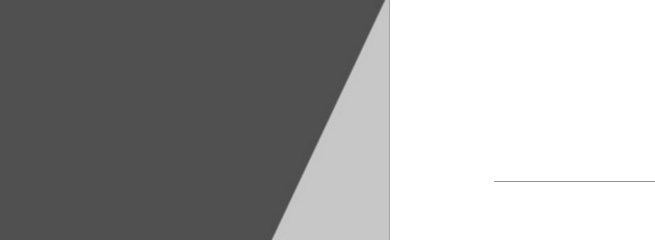
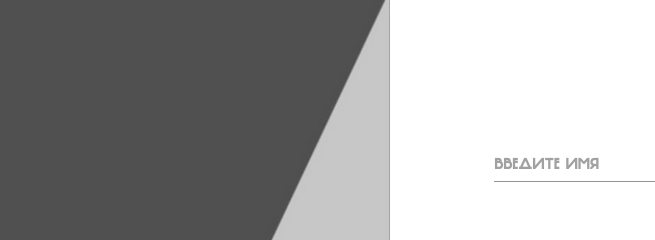
Before and after one commit to kudrinsacha/otkritka, a React (Create React App) app: page / in a window 1280 px wide. Shown: the top 240 px of the page, without its empty margins (0-655 px from the left). Built offline with nearby package versions, Linux system fonts and the light colour scheme.

Commit message:
fixed mui styles

```diff
--- a/src/components/Content/Content.js
+++ b/src/components/Content/Content.js
@@ -74,6 +74,7 @@ const Content = () => {
         <div className='content'>
             <div className='content-name'>
                 <Input
+                    color='secondary'
                     value={inputValue}
                     placeholder='Введите имя'
                     onChange={(e) => {
--- a/src/components/Content/Content.scss
+++ b/src/components/Content/Content.scss
@@ -38,13 +38,13 @@
 
 .MuiInputBase-input { //style mui input
   font-family: "Rostov", sans-serif !important;
-  color: #fff !important;
+  //color: #fff !important;
   text-transform: uppercase !important;
 }
 
-.MuiInputBase-input::after {
-  border-bottom: 2px solid #fff !important;
-}
+//.MuiInputBase-input::after {
+//  border-bottom: 2px solid #fff !important;
+//}
 
 .MuiButtonBase-root { //style mui button
   font-family: "Rostov", sans-serif !important;
```
